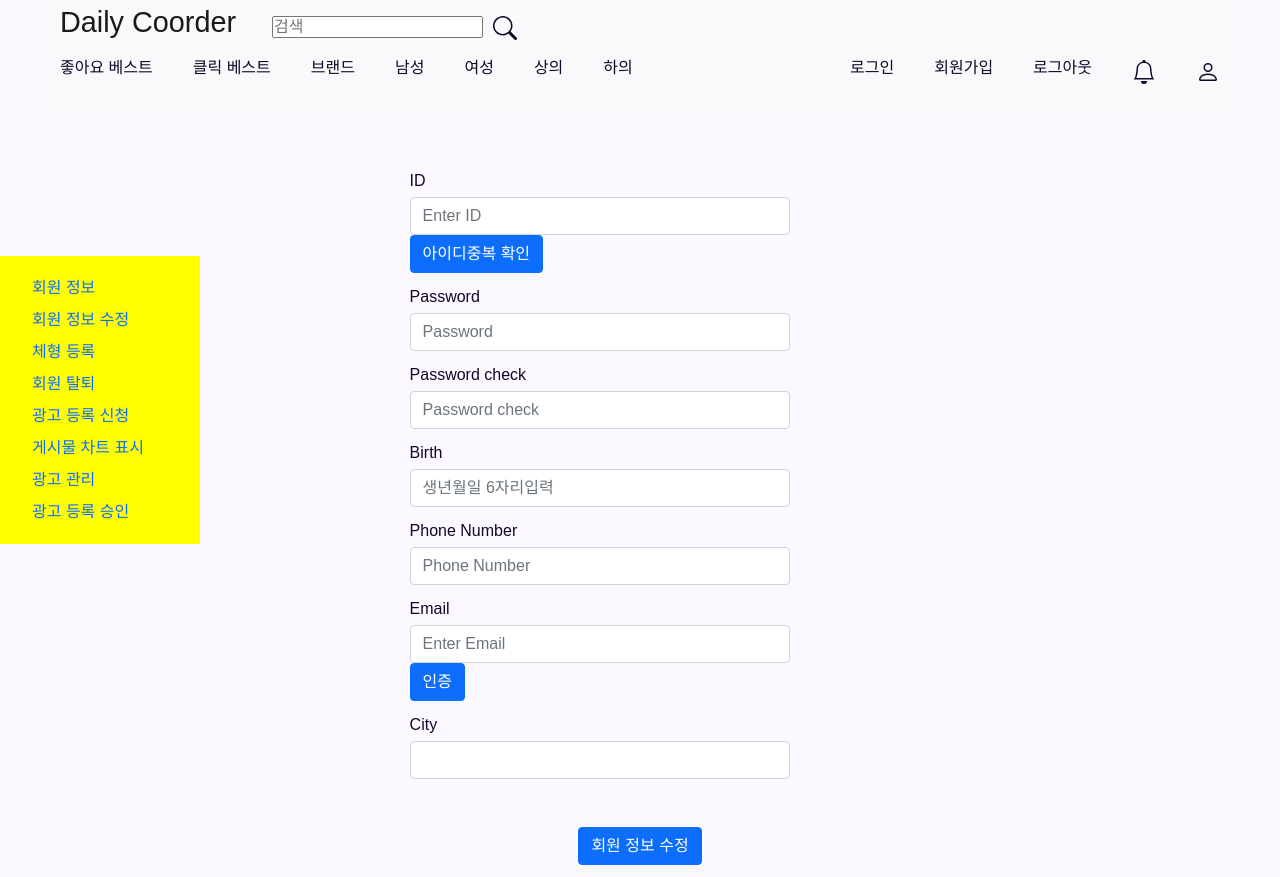
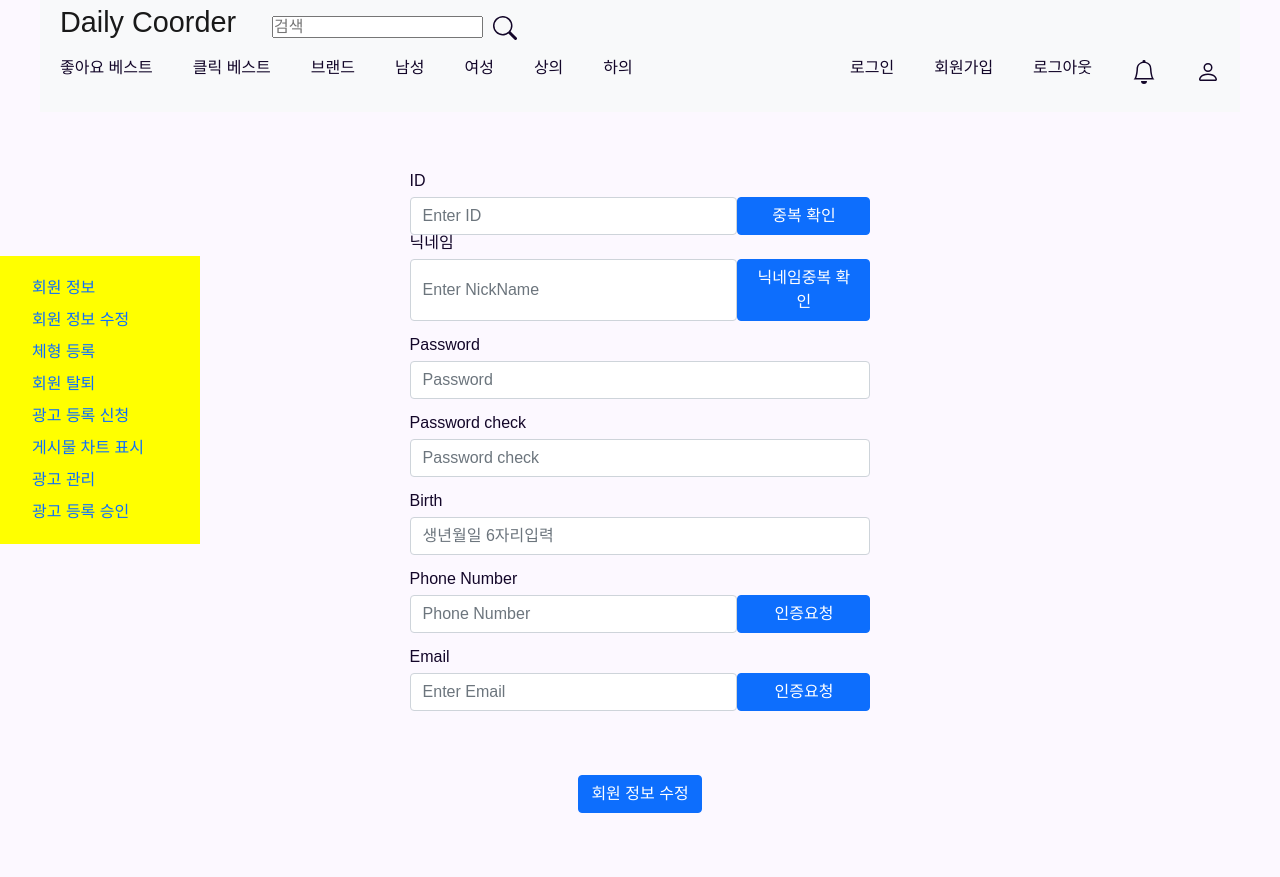
Before and after one commit to silbioa480/Daily-Coorder, a React (Create React App) app: page /member/MyPage_MemberModify in a window 1280 px wide. After the commit the page ends 825 px from the top, so only its background shows below. Built offline with nearby package versions, Linux system fonts and the light colour scheme.

Commit message:
태영:회원수정페이지 수정

```diff
--- a/src/components/MyPage_MemberModify.tsx
+++ b/src/components/MyPage_MemberModify.tsx
@@ -21,13 +21,25 @@ function MyPage_MemberModify(){
             <ModifyCss />
             <div className="containerCss">
                 <Form className="pl-5">
-                    <Row className="my-5 lg">
-                        <Col xs={10}>
+                    <Row className="my-5">
+                        <Col>
+
+                                <Form.Group  controlId="formGridEmail">
+                                        <Form.Label>ID</Form.Label>
+                                        <div style={{width:"100%",display:"flex"}}>
+                                            <Form.Control type="text" placeholder="Enter ID"/>
+                                            <Button style={{width:"180px",textAlign:"center"}}>중복 확인</Button>
+                                        </div>
+
+                                </Form.Group>
+
+
                             <Form.Group  controlId="formGridEmail">
-                                    <Form.Label>ID</Form.Label>
-                                    <Form.Control type="email" placeholder="Enter ID"/>
-                                    <Button>아이디중복 확인</Button>
-
+                                    <Form.Label>닉네임</Form.Label>
+                                    <div style={{width:"100%",display:"flex"}}>
+                                        <Form.Control type="text" placeholder="Enter NickName"/>
+                                        <Button style={{width:"180px",textAlign:"center"}}>닉네임중복 확인</Button>
+                                    </div>
                             </Form.Group>
 
                             <Form.Group className="my-3" controlId="formGridPassword">
@@ -48,19 +60,20 @@ function MyPage_MemberModify(){
 
                             <Form.Group className="my-3">
                                 <Form.Label>Phone Number</Form.Label>
-                                <Form.Control placeholder="Phone Number" />
+                                <div style={{width:"100%",display:"flex"}}>
+                                    <Form.Control type="text" placeholder="Phone Number" />
+                                    <Button style={{width:"180px",textAlign:"center"}}>인증요청</Button>
+                                </div>
                             </Form.Group>
 
                             <Form.Group className="my-3">
                                 <Form.Label>Email</Form.Label>
-                                <Form.Control type="email" placeholder="Enter Email" />
-                                <Button>인증</Button>
+                                <div style={{width:"100%",display:"flex"}}>
+                                    <Form.Control type="email" placeholder="Enter Email" />
+                                    <Button style={{width:"180px",textAlign:"center"}}>인증요청</Button>
+                                </div>
                             </Form.Group>
 
-                            <Form.Group controlId="formGridCity">
-                                <Form.Label>City</Form.Label>
-                                <Form.Control />
-                            </Form.Group>
                         </Col>
                     </Row>
 
```
